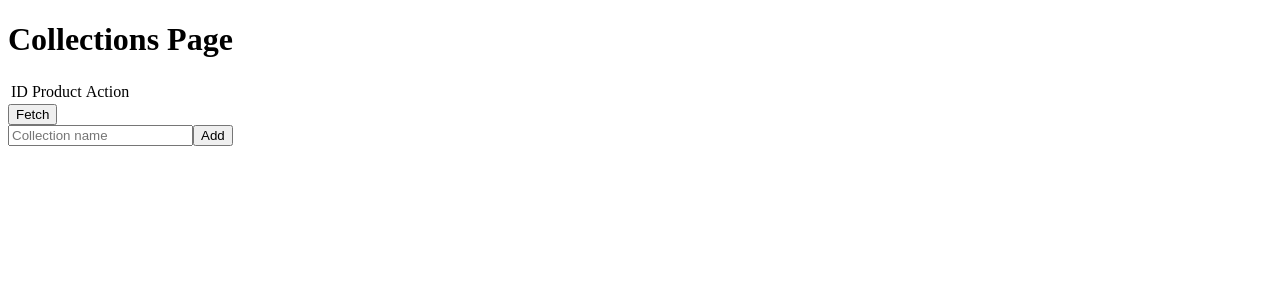
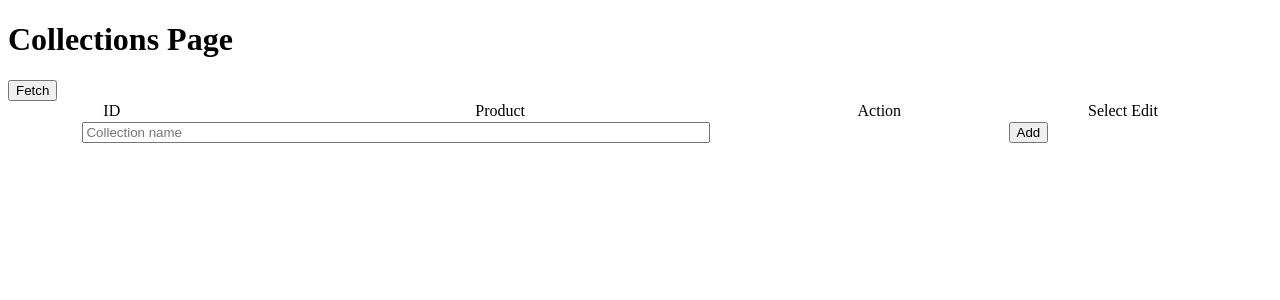
Before and after one commit to kasurbantal/react-basic, a Next.js app: page /CollectionsPage in a window 1280 px wide. Shown: the top 300 px of the page. Built offline with nearby package versions, Linux system fonts and the light colour scheme.

Commit message:
refactor: replace edit button with radio input and move form inside table

```diff
--- a/src/pages/CollectionsPage.tsx
+++ b/src/pages/CollectionsPage.tsx
@@ -15,6 +15,7 @@ const CollectionsPage = () => {
   } = useFetchCollections();
 
   const [inputProduct, setInputProduct] = useState("");
+  const [selectedCollectionId, setSelectedCollectionId] = useState("");
 
   const handleAddOrEditCollection = () => {
     if (inputProduct.trim() === "") return;
@@ -26,17 +27,61 @@ const CollectionsPage = () => {
       addCollection(inputProduct);
     }
     setInputProduct("");
+    setSelectedCollectionId(""); // reset radio button
   };
 
   return (
     <>
       <h1>Collections Page</h1>
-      <table>
+      <button disabled={collectionsIsLoading} onClick={fetchCollections}>
+        Fetch
+      </button>
+      <br />
+      <table
+        style={{
+          width: "100%",
+          textAlign: "center",
+          borderCollapse: "collapse",
+        }}
+      >
         <thead>
           <tr>
             <td>ID</td>
             <td>Product</td>
             <td>Action</td>
+            <td>Select Edit</td>
+          </tr>
+          {/* Baris input untuk Add/Edit */}
+          <tr>
+            <td colSpan={2}>
+              <input
+                type="text"
+                placeholder="Collection name"
+                value={inputProduct}
+                onChange={(e) => setInputProduct(e.target.value)}
+                style={{ width: "80%" }}
+              />
+            </td>
+            <td colSpan={2}>
+              <button
+                onClick={handleAddOrEditCollection}
+                disabled={collectionsIsLoading}
+              >
+                {editProduct ? "Update" : "Add"}
+              </button>
+              {editProduct && (
+                <button
+                  onClick={() => {
+                    setEditProduct(null);
+                    setInputProduct("");
+                    setSelectedCollectionId("");
+                  }}
+                  style={{ marginLeft: "8px" }}
+                >
+                  Cancel Edit
+                </button>
+              )}
+            </td>
           </tr>
         </thead>
         <tbody>
@@ -57,50 +102,34 @@ const CollectionsPage = () => {
                   >
                     Delete
                   </button>
-                  <button
+                  {/* <button
                     onClick={() => {
                       setEditProduct(collection);
                       setInputProduct(collection.product);
                     }}
                   >
                     Edit
-                  </button>
+                  </button> */}
+                </td>
+                <td>
+                  <input
+                    value={collection.id}
+                    checked={selectedCollectionId === collection.id.toString()}
+                    onChange={() => {
+                      setSelectedCollectionId(collection.id.toString());
+                      setEditProduct(collection);
+                      setInputProduct(collection.product);
+                    }}
+                    type="radio"
+                    name="collection-id"
+                  />
                 </td>
               </tr>
             );
           })}
         </tbody>
       </table>
-      <button disabled={collectionsIsLoading} onClick={fetchCollections}>
-        Fetch
-      </button>
-      <br />
 
-      <input
-        type="text"
-        placeholder="Collection name"
-        value={inputProduct}
-        onChange={(e) => setInputProduct(e.target.value)}
-      />
-
-      <button
-        onClick={handleAddOrEditCollection}
-        disabled={collectionsIsLoading}
-      >
-        {editProduct ? "Update" : "Add"}
-      </button>
-
-      {/* Tombol cancel edit ini akan tampil ketika tombol add dalam kondisi untuk edit */}
-      {editProduct && (
-        <button
-          onClick={() => {
-            setEditProduct(null);
-            setInputProduct(""); // reset input jika batal edit
-          }}
-        >
-          Cancel Edit
-        </button>
-      )}
       {collectionsIsLoading && <p>Loading...</p>}
       {collectionsError && <p style={{ color: "red" }}>{collectionsError}</p>}
     </>
```
Also changed, not shown: src/mock-db.json (+13 -5 lines).
